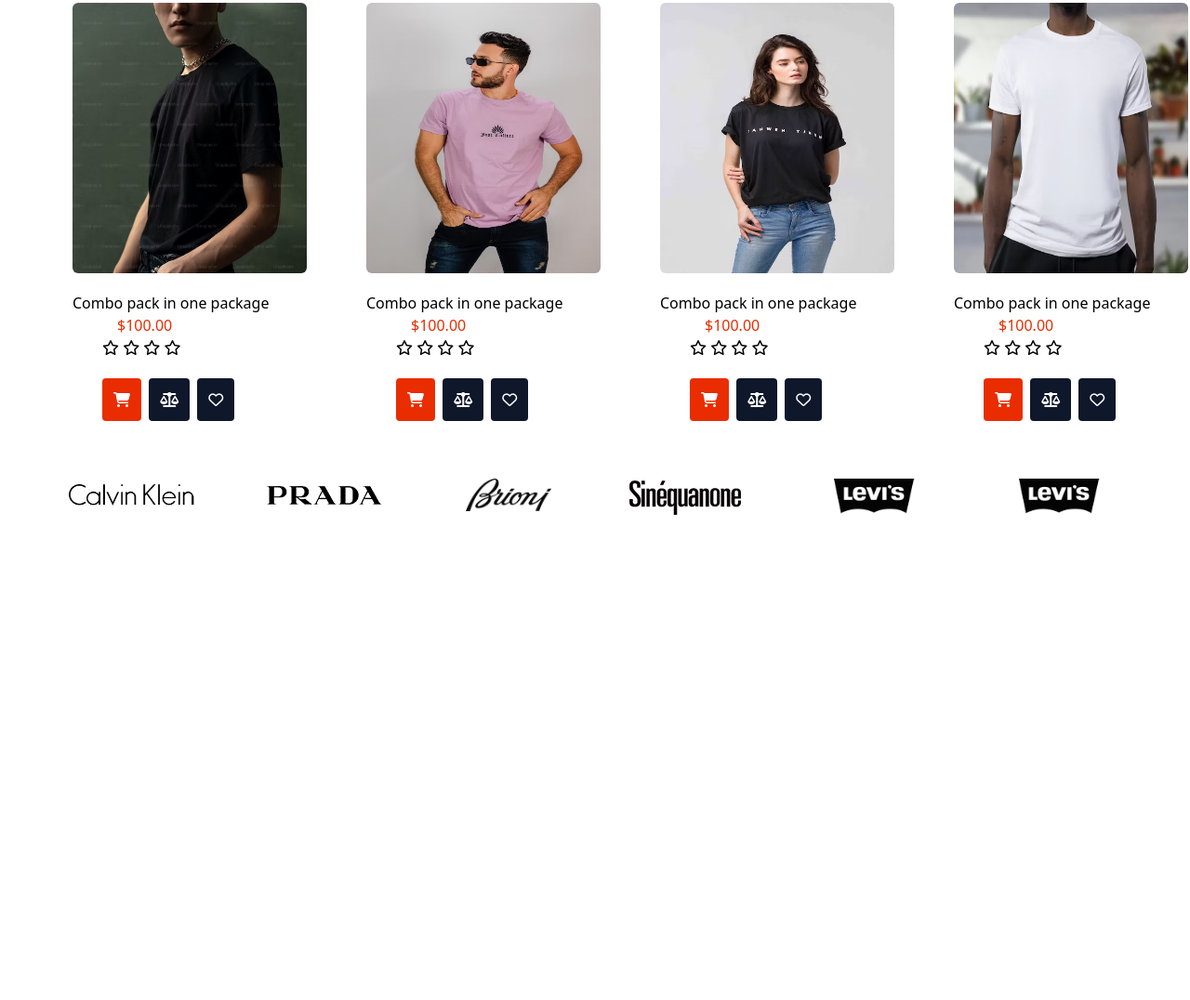
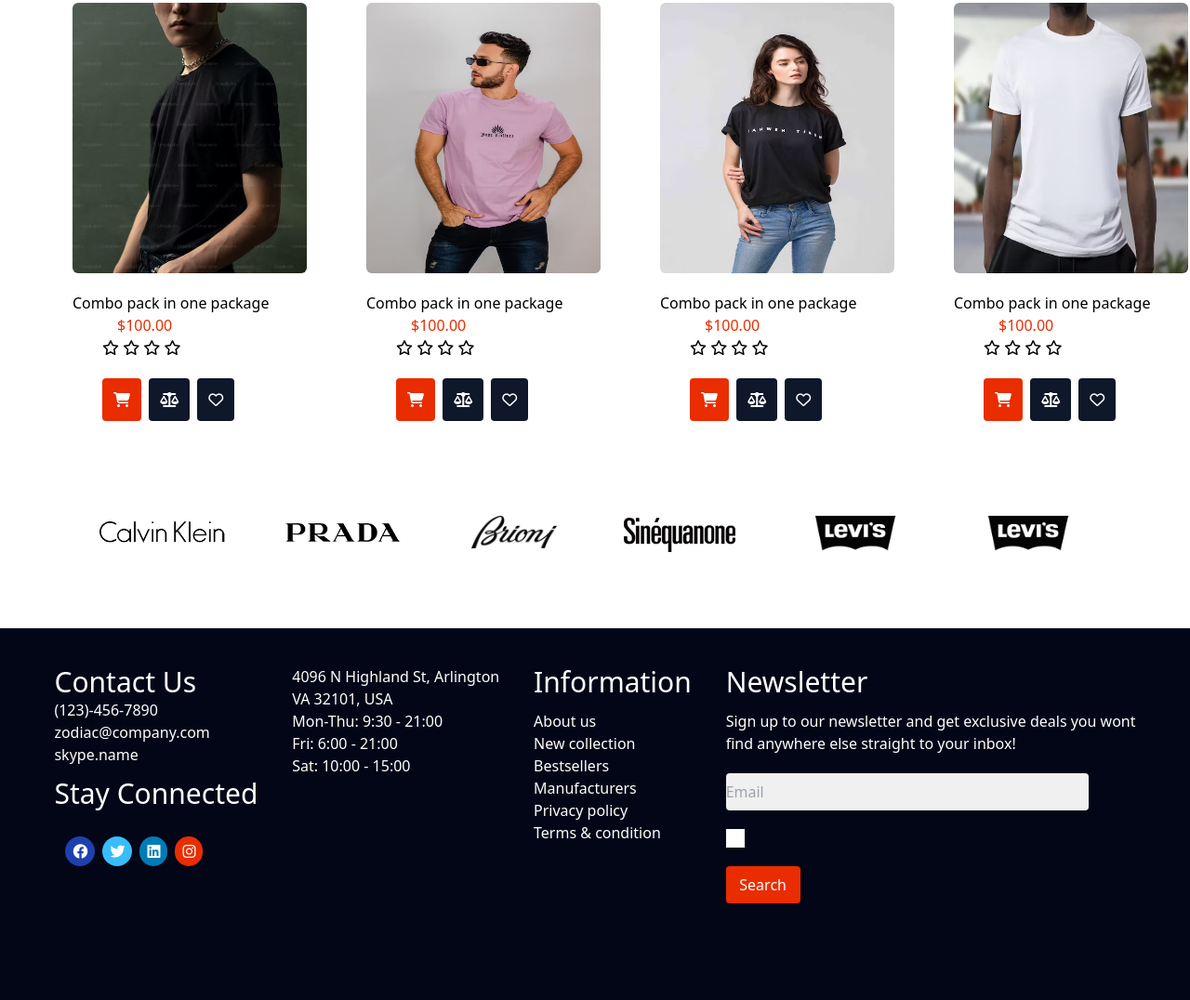
Before and after one commit to mjobayer183/E-Commerce, a website: page src/index.html in a window 1280 px wide. Shown: the part 3195-4271 px from the top of the page at 93% size. Before the commit the page ends 3791 px from the top, so only its background shows below. Drawn offline with Linux system fonts and the light colour scheme.

Commit message:
added footer section

```diff
--- a/src/index.html
+++ b/src/index.html
@@ -204,7 +204,7 @@
                 </div>
                 <div class="my-5">
                   <p>Combo pack in one package</p>
-                  <p class="ml-12  text-secondary font-medium">$100.00</p>
+                  <p class="ml-12 text-secondary font-medium">$100.00</p>
                   <div class="ml-8">
                     <i class="fa-regular fa-star"></i>
                     <i class="fa-regular fa-star"></i>
@@ -240,7 +240,7 @@
                 </div>
                 <div class="my-5">
                   <p>Combo pack in one package</p>
-                  <p class="ml-12  text-secondary font-medium">$100.00</p>
+                  <p class="ml-12 text-secondary font-medium">$100.00</p>
                   <div class="ml-8">
                     <i class="fa-regular fa-star"></i>
                     <i class="fa-regular fa-star"></i>
@@ -276,7 +276,7 @@
                 </div>
                 <div class="my-5">
                   <p>Combo pack in one package</p>
-                  <p class="ml-12  text-secondary font-medium">$100.00</p>
+                  <p class="ml-12 text-secondary font-medium">$100.00</p>
                   <div class="ml-8">
                     <i class="fa-regular fa-star"></i>
                     <i class="fa-regular fa-star"></i>
@@ -344,9 +344,11 @@
       </div>
       <!-- fourth main section -->
       <section class="ml-4">
-    <div class="ml-4"><h1 class="p-10 text-4xl">NEW DEMIM COLLECTION</h1></div>
+        <div class="ml-4">
+          <h1 class="p-10 text-4xl">NEW DEMIM COLLECTION</h1>
+        </div>
 
-      <div class="h-[500px] w-full bg-white rounded ml-[30px] flex ">
+        <div class="h-[500px] w-full bg-white rounded ml-[30px] flex">
           <div class="flex justify-evenly">
             <div class="p-8">
               <div>
@@ -358,7 +360,7 @@
               </div>
               <div class="my-5">
                 <p>Combo pack in one package</p>
-              <p class="ml-12  text-secondary font-medium">$100.00</p>
+                <p class="ml-12 text-secondary font-medium">$100.00</p>
                 <div class="ml-8">
                   <i class="fa-regular fa-star"></i>
                   <i class="fa-regular fa-star"></i>
@@ -394,7 +396,7 @@
               </div>
               <div class="my-5">
                 <p>Combo pack in one package</p>
-              <p class="ml-12  text-secondary font-medium">$100.00</p>
+                <p class="ml-12 text-secondary font-medium">$100.00</p>
                 <div class="ml-8">
                   <i class="fa-regular fa-star"></i>
                   <i class="fa-regular fa-star"></i>
@@ -430,7 +432,7 @@
               </div>
               <div class="my-5">
                 <p>Combo pack in one package</p>
-              <p class="ml-12  text-secondary font-medium">$100.00</p>
+                <p class="ml-12 text-secondary font-medium">$100.00</p>
                 <div class="ml-8">
                   <i class="fa-regular fa-star"></i>
                   <i class="fa-regular fa-star"></i>
@@ -499,7 +501,7 @@
       <section class="ml-4">
         <div class="ml-4"><h1 class="p-10 text-4xl">NEW COLLECTION</h1></div>
 
-        <div class="h-[500px] w-full bg-white rounded ml-[30px] flex ">
+        <div class="h-[500px] w-full bg-white rounded ml-[30px] flex">
           <div class="flex justify-evenly">
             <div class="p-8">
               <div>
@@ -511,7 +513,7 @@
               </div>
               <div class="my-5">
                 <p>Combo pack in one package</p>
-                <p class="ml-12  text-secondary font-medium">$100.00</p>
+                <p class="ml-12 text-secondary font-medium">$100.00</p>
                 <div class="ml-8">
                   <i class="fa-regular fa-star"></i>
                   <i class="fa-regular fa-star"></i>
@@ -547,7 +549,7 @@
               </div>
               <div class="my-5">
                 <p>Combo pack in one package</p>
-                <p class="ml-12  text-secondary font-medium">$100.00</p>
+                <p class="ml-12 text-secondary font-medium">$100.00</p>
                 <div class="ml-8">
                   <i class="fa-regular fa-star"></i>
                   <i class="fa-regular fa-star"></i>
@@ -583,7 +585,7 @@
               </div>
               <div class="my-5">
                 <p>Combo pack in one package</p>
-                <p class="ml-12  text-secondary font-medium">$100.00</p>
+                <p class="ml-12 text-secondary font-medium">$100.00</p>
                 <div class="ml-8">
                   <i class="fa-regular fa-star"></i>
                   <i class="fa-regular fa-star"></i>
@@ -652,7 +654,7 @@
       <section class="ml-4">
         <div class="ml-4"><h1 class="p-10 text-4xl">NEW COLLECTION</h1></div>
 
-          <div class="h-[500px] w-full bg-white rounded ml-[30px] flex ">
+        <div class="h-[500px] w-full bg-white rounded ml-[30px] flex">
           <div class="flex justify-evenly">
             <div class="p-8">
               <div>
@@ -664,7 +666,7 @@
               </div>
               <div class="my-5">
                 <p>Combo pack in one package</p>
-                  <p class="ml-12  text-secondary font-medium">$100.00</p>
+                <p class="ml-12 text-secondary font-medium">$100.00</p>
                 <div class="ml-8">
                   <i class="fa-regular fa-star"></i>
                   <i class="fa-regular fa-star"></i>
@@ -700,7 +702,7 @@
               </div>
               <div class="my-5">
                 <p>Combo pack in one package</p>
-                  <p class="ml-12  text-secondary font-medium">$100.00</p>
+                <p class="ml-12 text-secondary font-medium">$100.00</p>
                 <div class="ml-8">
                   <i class="fa-regular fa-star"></i>
                   <i class="fa-regular fa-star"></i>
@@ -736,7 +738,7 @@
               </div>
               <div class="my-5">
                 <p>Combo pack in one package</p>
-                  <p class="ml-12  text-secondary font-medium">$100.00</p>
+                <p class="ml-12 text-secondary font-medium">$100.00</p>
                 <div class="ml-8">
                   <i class="fa-regular fa-star"></i>
                   <i class="fa-regular fa-star"></i>
@@ -802,18 +804,95 @@
         </div>
       </section>
       <!-- seventh section -->
-          <div class="flex justify-around p-10">
-            <a href=""> <img src="/img/brand02.png" alt=""></a>
-            <a href=""><img src="/img/brand03.png" alt=""></a>
-            <a href=""><img src="/img/brand04.png" alt=""></a>
-            <a href=""> <img src="/img/brand05.png" alt=""></a>
-            <a href=""><img src="/img/brand06 (1).png" alt=""></a>
-            <a href=""><img src="/img/brand06.png" alt="">
-            </a>
 
+      <div class="flex justify-around p-20">
+        <a href=""> <img src="/img/brand02.png" alt="" /></a>
+        <a href=""><img src="/img/brand03.png" alt="" /></a>
+        <a href=""><img src="/img/brand04.png" alt="" /></a>
+        <a href=""> <img src="/img/brand05.png" alt="" /></a>
+        <a href=""><img src="/img/brand06 (1).png" alt="" /></a>
+        <a href=""><img src="/img/brand06.png" alt="" /> </a>
+      </div>
+    </main>
+
+    <footer>
+      <div class="w-full h-[400px] bg-slate-950 p-10">
+        <div class="text-white flex justify-around">
+          <div class="space-y-3">
+            <a href="" class="text-3xl mb-3"><h2>Contact Us</h2></a>
+            <a href=""><p>(123)-456-7890</p></a>
+            <a href=""><p>zodiac@company.com</p></a>
+            <a href="">skype.name</a>
+            <div>
+              <p class="text-3xl mb-7">Stay Connected</p>
+              <div class="flex space-x-2 ml-3">
+                <a
+                  href="#"
+                  class="p-1 px-2 rounded-full bg-blue-800 text-white hover:bg-black"
+                  ><i class="fa-brands fa-facebook"></i
+                ></a>
+                <a
+                  href="#"
+                  class="p-1 px-2 rounded-full bg-sky-400 text-white hover:bg-black"
+                >
+                  <i class="fa-brands fa-twitter"></i
+                ></a>
+                <a
+                  href="#"
+                  class="p-1 px-2 rounded-full bg-[#007bb6] text-white hover:bg-black"
+                  ><i class="fa-brands fa-linkedin"></i
+                ></a>
+                <a
+                  href="#"
+                  class="p-1 px-2 rounded-full bg-secondary text-white hover:bg-black"
+                >
+                  <i class="fa-brands fa-instagram"></i
+                ></a>
+              </div>
 
             </div>
-
-    </main>
+          </div>
+          <div class="space-y-4">
+            <a href=""><p>4096 N Highland St, Arlington</p></a>
+            <a href=""><p>VA 32101, USA</p></a>
+            <a href=""><p>Mon-Thu: 9:30 - 21:00</p></a>
+            <a href=""><p>Fri: 6:00 - 21:00</p></a>
+            <a href=""><p>Sat: 10:00 - 15:00</p></a>
+          </div>
+          <div class="space-y-4">
+            <a href="" class="text-3xl "><h1 class=" mb-3">Information</h1></a>
+            <a href=""><p>About us</p></a>
+            <a href=""><p>New collection</p></a>
+            <a href=""><p>Bestsellers</p></a>
+            <a href=""><p>Manufacturers</p></a>
+            <a href=""><p>Privacy policy</p></a>
+            <a href=""
+              ><p></p>
+              Terms & condition</a
+            >
+          </div>
+          <div>
+            <p class="text-3xl mb-3">Newsletter</p>
+            <p>
+              Sign up to our newsletter and get exclusive deals you wont <br />
+              find anywhere else straight to your inbox!
+            </p>
+            <div class="space-y-5 mt-5">
+              <input
+                class="outline-0 h-10 w-[390px] bg-primary rounded focus:border-sky-500 focus:ring-2 focus:ring-sky-500"
+                type=" text"
+                placeholder="Email"
+              />
+              <div class="w-5 h-5 bg-white block"></div>
+              <button
+                class="bg-secondary text-white h-10 rounded w-20 hover:bg-black"
+              >
+                Search
+              </button>
+            </div>
+          </div>
+        </div>
+      </div>
+    </footer>
   </body>
 </html>
```
Also changed, not shown: dist/output.css. Lines whose indentation alone changed are shown as unchanged.
